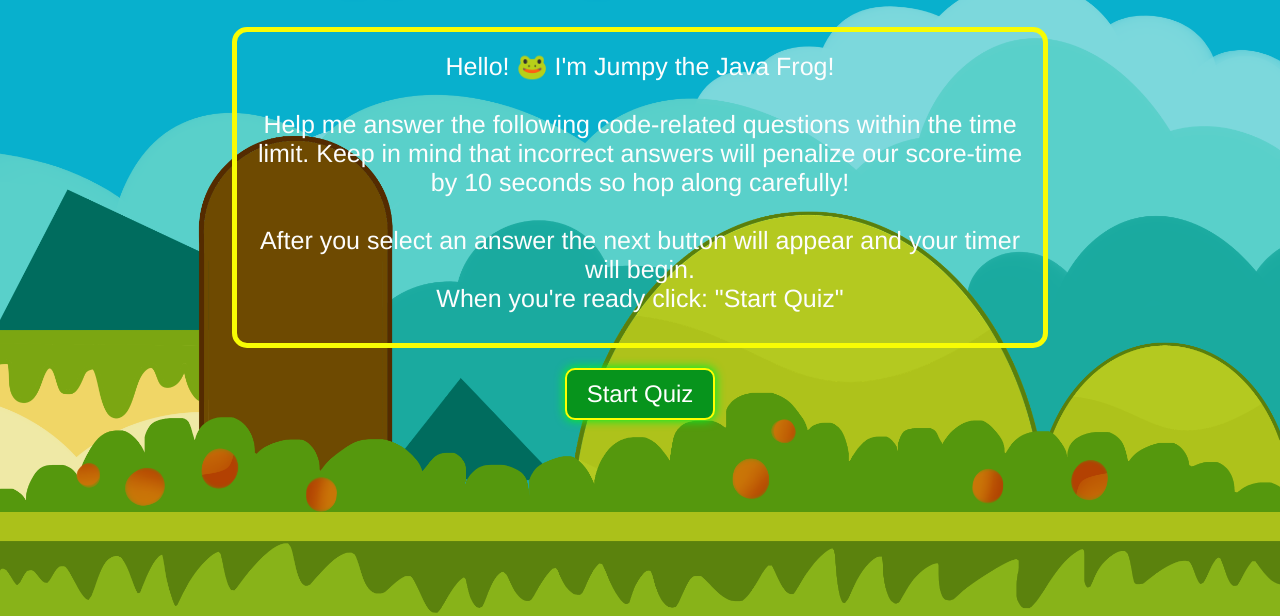
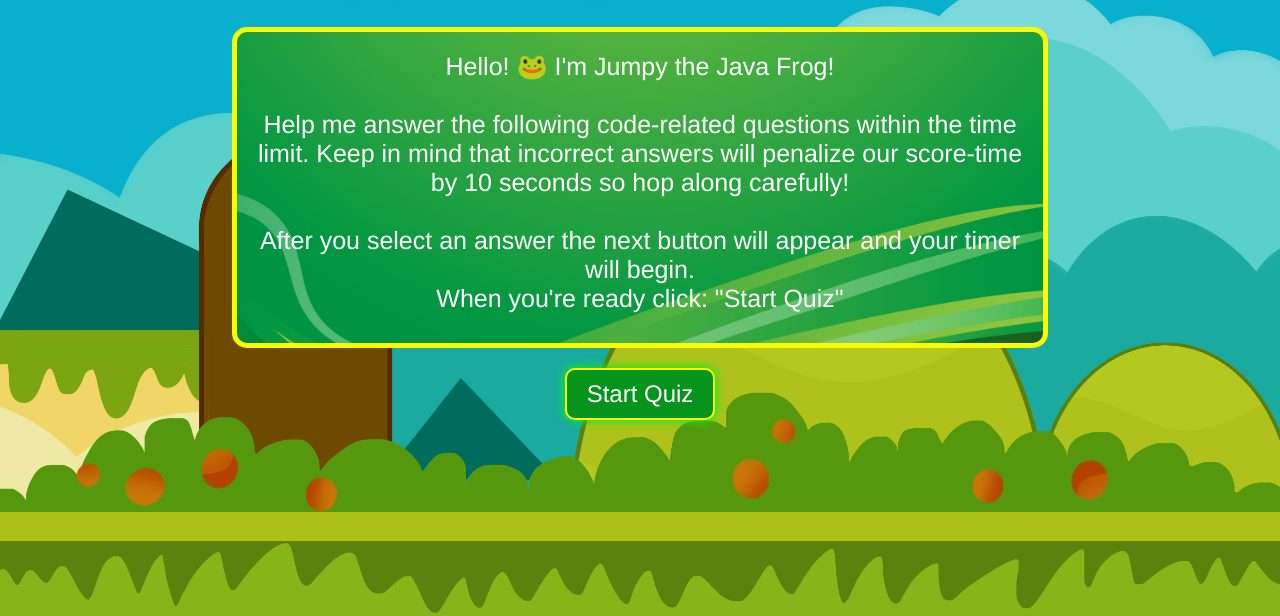
Before and after one commit to 8BitGinger/javaquiz, a plain HTML site: page index.html in a window 1280 px wide. Shown: the part 184-800 px from the top of the page. Drawn offline with Linux system fonts and the light colour scheme; files whose address does not match are found by name.

Commit message:
update live links v3

```diff
--- a/newstyle.css
+++ b/newstyle.css
@@ -8,7 +8,7 @@
 
 
 body {
-    background-image: url(../images/—Pngtree—web\ video\ game\ background_1394789.png);
+    background-image: url(/—Pngtree—web\ video\ game\ background_1394789.png);
     background-size: cover;
     background-position: center;
 }
@@ -50,7 +50,7 @@ div a {
     margin: 10px;
     margin-top: 30px;
     width: auto;
-    background-image: url(../images/greenback.png);
+    background-image: url(/greenback.png);
 
     background-position: center;
     background-size: cover;
@@ -184,7 +184,7 @@ div a {
 .btn1:hover {
     scale: 1.5;
     box-shadow: 0 0 10px 5px #22a707;
-    background-image: url(../images/—Pngtree—vector\ reload\ icon_4017523.png);
+    background-image: url(/—Pngtree—vector\ reload\ icon_4017523.png);
     background-size: cover;
     font-size: 1px;
     padding: 20px;
```
